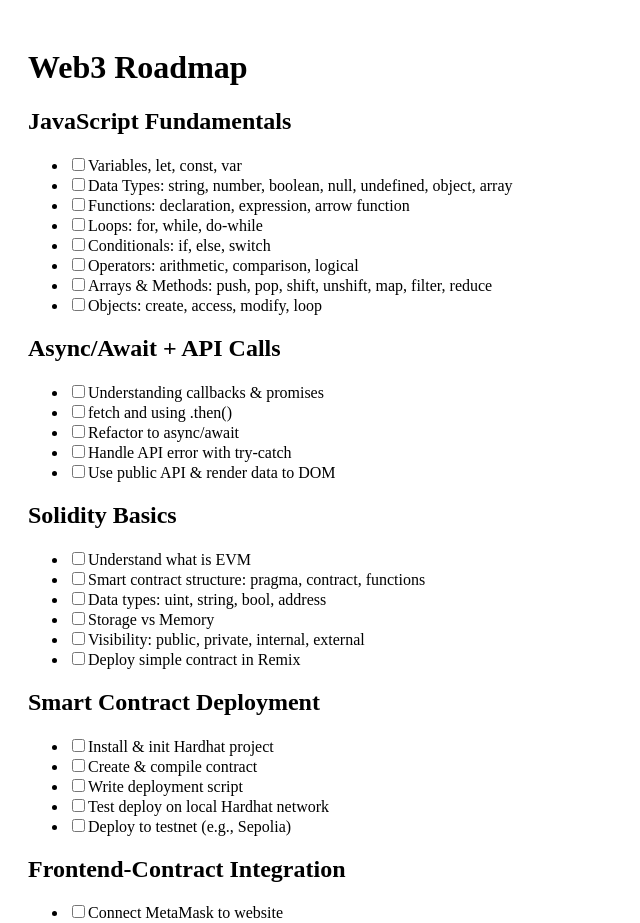
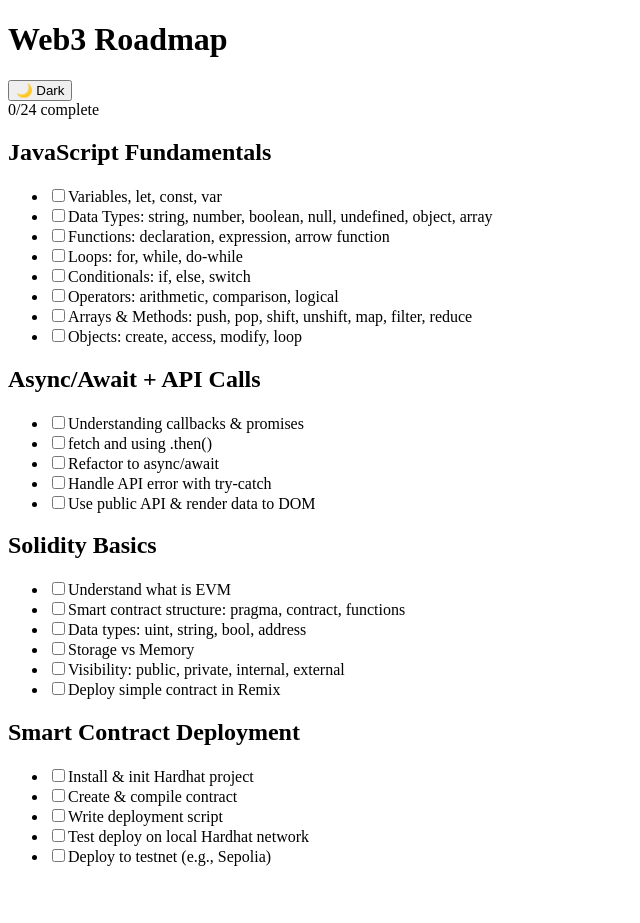
Before and after one commit to Zithci/web3-roadmap, a React (Create React App) app: page / in a window 1280 px wide. Shown: the top 923 px of the page, without its empty margins (0-640 px from the left). After the commit the page ends 882 px from the top, so only its background shows below. Built offline with nearby package versions, Linux system fonts and the light colour scheme.

Commit message:
add animated UI

```diff
--- a/package.json
+++ b/package.json
@@ -3,6 +3,7 @@
   "version": "0.1.0",
   "private": true,
   "dependencies": {
+    "framer-motion": "^12.12.1",
     "react": "^18.2.0",
     "react-dom": "^18.2.0",
     "react-scripts": "5.0.1"
--- /dev/null
+++ b/src/App.css
@@ -0,0 +1,47 @@
+body {
+  margin: 0;
+  font-family: 'Inter', sans-serif;
+  transition: background 0.3s, color 0.3s;
+}
+.app {
+  padding: 2rem;
+  background: #fff;
+  color: #111;
+  min-height: 100vh;
+}
+.app.dark {
+  background: #111;
+  color: #eee;
+}
+.header {
+  display: flex;
+  justify-content: space-between;
+  align-items: center;
+}
+.progress {
+  height: 10px;
+  background: #ddd;
+  border-radius: 10px;
+  margin: 10px 0;
+  overflow: hidden;
+  position: relative;
+}
+.bar {
+  background: #4ade80;
+  height: 100%;
+  transition: width 0.3s;
+}
+.section {
+  margin-top: 2rem;
+}
+.item {
+  list-style: none;
+  margin-bottom: 0.5rem;
+  transition: all 0.2s ease;
+}
+.item:hover {
+  transform: scale(1.02);
+}
+input[type='checkbox'] {
+  margin-right: 0.5rem;
+}
--- a/src/App.js
+++ b/src/App.js
@@ -1,4 +1,6 @@
 import React, { useState, useEffect } from 'react';
+import { motion, AnimatePresence } from 'framer-motion';
+import './App';
 
 const checklist = [
   {
@@ -45,24 +47,15 @@ const checklist = [
       'Deploy to testnet (e.g., Sepolia)'
     ]
   },
-  {
-    title: 'Frontend-Contract Integration',
-    items: [
-      'Connect MetaMask to website',
-      'Import ABI and Contract Address',
-      'Call read function (view)',
-      'Call write function (send transaction)',
-      'Display on frontend (HTML/React)'
-    ]
-  }
 ];
 
-export default function Web3Roadmap() {
+export default function App() {
   const [progress, setProgress] = useState(() => {
     const saved = localStorage.getItem('web3-progress');
     return saved ? JSON.parse(saved) : {};
   });
 
+  const [dark, setDark] = useState(false);
   useEffect(() => {
     localStorage.setItem('web3-progress', JSON.stringify(progress));
   }, [progress]);
@@ -72,26 +65,43 @@ export default function Web3Roadmap() {
     setProgress(prev => ({ ...prev, [key]: !prev[key] }));
   };
 
+  const total = checklist.reduce((acc, sec) => acc + sec.items.length, 0);
+  const done = Object.values(progress).filter(v => v).length;
+  const percentage = Math.round((done / total) * 100);
+
   return (
-    <div style={{ padding: 20 }}>
-      <h1>Web3 Roadmap</h1>
+    <div className={dark ? 'app dark' : 'app'}>
+      <div className="header">
+        <h1>Web3 Roadmap</h1>
+        <button onClick={() => setDark(!dark)}>{dark ? '☀️ Light' : '🌙 Dark'}</button>
+      </div>
+      <div className="progress">
+        <div className="bar" style={{ width: `${percentage}%` }} />
+        <span>{done}/{total} complete</span>
+      </div>
       {checklist.map((section, sIdx) => (
-        <div key={sIdx} style={{ marginBottom: 20 }}>
+        <div key={sIdx} className="section">
           <h2>{section.title}</h2>
           <ul>
             {section.items.map((item, iIdx) => {
               const key = `${section.title}-${item}`;
               return (
-                <li key={iIdx}>
+                <motion.li
+                  key={iIdx}
+                  className="item"
+                  initial={{ opacity: 0, x: -10 }}
+                  animate={{ opacity: 1, x: 0 }}
+                  transition={{ delay: iIdx * 0.05 }}
+                >
                   <label>
                     <input
                       type="checkbox"
                       checked={progress[key] || false}
                       onChange={() => toggle(section.title, item)}
                     />
-                    {item}
+                    <span>{item}</span>
                   </label>
-                </li>
+                </motion.li>
               );
             })}
           </ul>
```
Also changed, not shown: 1 other file (tests, documents, lock files or other folders).
